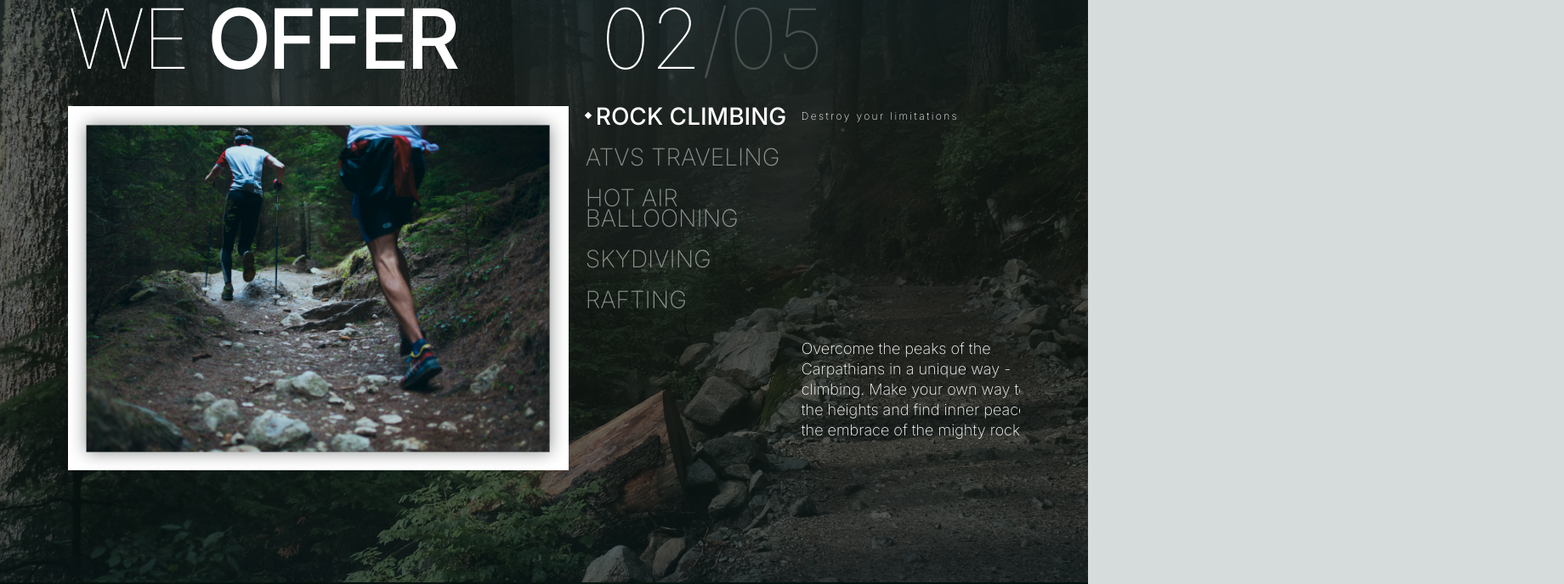
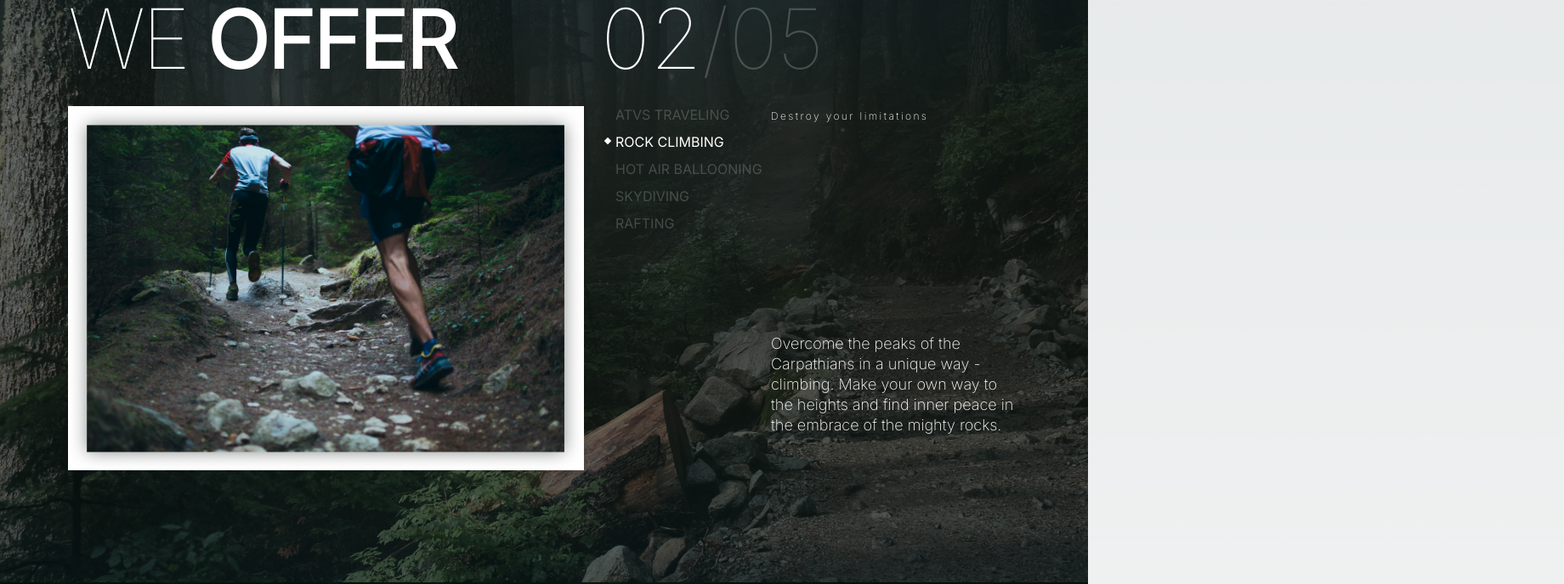
Before and after one commit to Nataly-Moskalenko/carpathians-travel, a Next.js app: page / in a window 1280 px wide. Shown: the part 1680-2368 px from the top of the page at 85% size, 1840 px wide, since content can reach past the window. Built offline with nearby package versions, Linux system fonts and the light colour scheme.

Commit message:
fixes swiper pagination

```diff
--- a/app/components/ServiceCard.js
+++ b/app/components/ServiceCard.js
@@ -25,10 +25,10 @@ export default function ServiceCard({ card }) {
         />
         <div className="lg:grow">
           <div className="flex flex-col md:flex-col-reverse lg:flex-row-reverse lg:justify-between">
-            <p className="self-end md:self-start mb-6 md:mb-0 md:mt-6 text-[12px] font-extralight leading-6 tracking-[2.4px] lg:w-[293px] lg:mt-0">
+            <p className="self-end md:self-start mb-6 md:mb-0 md:mt-[198px] text-[12px] font-extralight leading-6 tracking-[2.4px] lg:w-[293px] lg:mt-0">
               {card.text}
             </p>
-            <ul className="w-[188px] md:w-[204px] lg:w-[254px] flex flex-col gap-4 lg:gap-6">
+            {/* <ul className="w-[188px] md:w-[204px] lg:w-[254px] flex flex-col gap-4 lg:gap-6">
               <li className="relative before:content-[''] before:block before:w-[6px] before:h-[6px] before:rotate-45 before:bg-white before:absolute before:top-1 lg:before:top-2">
                 <h3 className="ml-3 text-[20px] md:text-[22px] lg:text-[28px] font-[500] uppercase leading-[17px] md:leading-[18px] lg:leading-[24px]">
                   {card.title}
@@ -54,9 +54,9 @@ export default function ServiceCard({ card }) {
                   {card.subtitles[3]}
                 </h3>
               </li>
-            </ul>
+            </ul> */}
           </div>
-          <p className="w-[280px] md:w-[221px] lg:w-[293px] mt-[34px] text-[14px] md:text-[13px] lg:text-[18px] font-[200] leading-[20px] lg:leading-[24px] lg:ml-auto">
+          <p className="w-[280px] md:w-[221px] lg:w-[293px] mt-[224px] md:mt-[34px] lg:mt-[244px] text-[14px] md:text-[13px] lg:text-[18px] font-[200] leading-[20px] lg:leading-[24px] lg:ml-auto">
             {card.description}
           </p>
         </div>
--- a/app/components/Services.js
+++ b/app/components/Services.js
@@ -66,13 +66,15 @@ const cards = [
   },
 ];
 
+const menu = ['ATVs Traveling', 'Rock climbing', 'Hot air ballooning', 'Skydiving', 'Rafting'];
+
 export default function Services() {
   return (
     <section
       id="Services"
       className="text-white h-[851px] md:h-[621px] lg:h-[779px] bg-light-gray w-full bg-image-services bg-center bg-no-repeat bg-cover pl-5 pr-5 pt-[56px] pb-[56px] md:pl-8 md:pr-8 md:pt-[64px] md:pb-[64px] lg:p-20"
     >
-      <div className="w-[320px] md:w-full mx-auto">
+      <div className="w-[320px] md:w-full mx-auto relative">
         <Swiper
           modules={[Navigation, Pagination, Scrollbar, A11y, Autoplay, EffectFade]}
           effect="fade"
@@ -81,6 +83,13 @@ export default function Services() {
           slidesPerView={1}
           autoplay={true}
           loop={true}
+          pagination={{
+            el: '.swiper-pagination',
+            clickable: true,
+            renderBullet: function (index, className) {
+              return '<div class="' + className + '">' + menu[index] + '</div>';
+            },
+          }}
           scrollbar={{ draggable: true }}
         >
           {cards.map((card) => (
@@ -89,6 +98,16 @@ export default function Services() {
             </SwiperSlide>
           ))}
         </Swiper>
+        <div className="swiper-pagination absolute w-[188px] md:w-[204px] lg:w-[254px] flex flex-col gap-4 lg:gap-6 uppercase">
+          {menu.map((i, el) => (
+            <div
+              key={i}
+              className="text-[20px] md:text-[22px] lg:text-[28px] font-[500] uppercase leading-[17px] md:leading-[18px] lg:leading-[24px] w-[188px] md:w-[204px] lg:w-[254px] relative before:content-[''] before:block before:w-[6px] before:h-[6px] before:rotate-45 before:bg-white before:absolute before:top-1 lg:before:top-2"
+            >
+              {el}
+            </div>
+          ))}
+        </div>
       </div>
     </section>
   );
--- a/app/globals.css
+++ b/app/globals.css
@@ -18,10 +18,50 @@
 
 body {
   color: rgb(var(--foreground-rgb));
-  background: linear-gradient(
-      to bottom,
-      transparent,
-      rgb(var(--background-end-rgb))
-    )
+  background: linear-gradient(to bottom, transparent, rgb(var(--background-end-rgb)))
     rgb(var(--background-start-rgb));
 }
+
+.swiper-pagination-bullet {
+  width: 188px !important;
+  background-color: transparent !important;
+  justify-self: start;
+}
+.swiper-pagination-bullet-active {
+  background-color: transparent !important;
+  width: 188px !important;
+  position: relative;
+}
+
+.swiper-pagination-bullet-active::before {
+  content: '';
+  display: block;
+  width: 6px;
+  height: 6px;
+  background-color: white;
+  rotate: 45deg;
+  position: absolute;
+  top: 8px;
+  left: -12px;
+}
+
+.swiper-pagination {
+  position: absolute;
+  top: 420px !important;
+  text-align: start !important;
+}
+
+@media screen and (min-width: 768px) {
+  .swiper-pagination {
+    position: absolute;
+    top: 118px !important;
+    right: 0 !important;
+  }
+}
+@media screen and (min-width: 1280px) {
+  .swiper-pagination {
+    position: absolute;
+    top: 136px !important;
+    left: 640px !important;
+  }
+}
```
